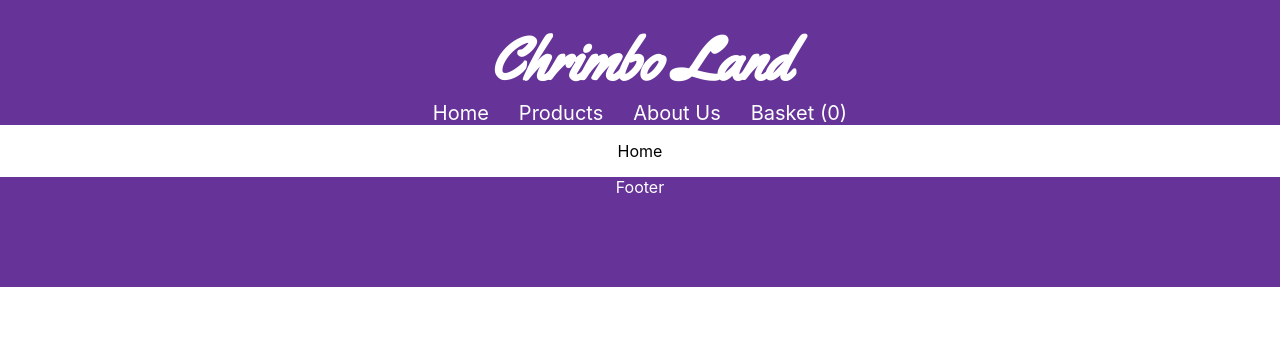
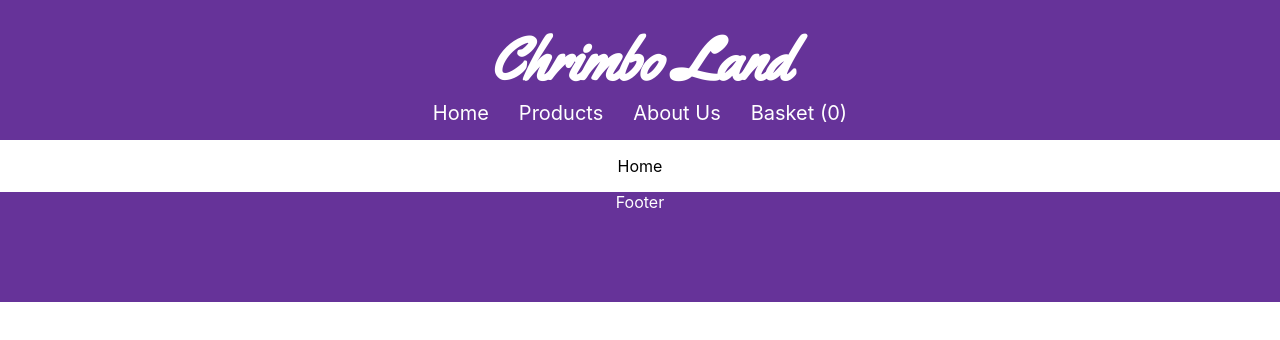
Before and after one commit to jimbob68/shopfront, a React (Create React App) app: page / in a window 1280 px wide. Shown: the top 340 px of the page. Built offline with nearby package versions, Linux system fonts and the light colour scheme.

Commit message:
pushing styling

```diff
--- a/src/components/NavBar.css
+++ b/src/components/NavBar.css
@@ -6,12 +6,14 @@
 	height: auto;
 	justify-items: center;
 	padding-top: 20px;
-	/* padding-bottom: 15px; */
+	padding-bottom: 15px;
 }
+
 .nav-link {
 	text-decoration: none;
 	color: white;
 	padding: 10px 15px ;
+	font-size: 20px;
 }
 .nav-bar ul {
 	list-style: none;
@@ -21,9 +23,8 @@
 }
 .nav-bar li {
 	display: inline-block;
-	/* padding: 0px 20px; */
-	font-size: 20px;
 }
+
 .nav-bar-shop-title {
 	font-family: 'Yellowtail', cursive;
 	font-size: 60px;
```
